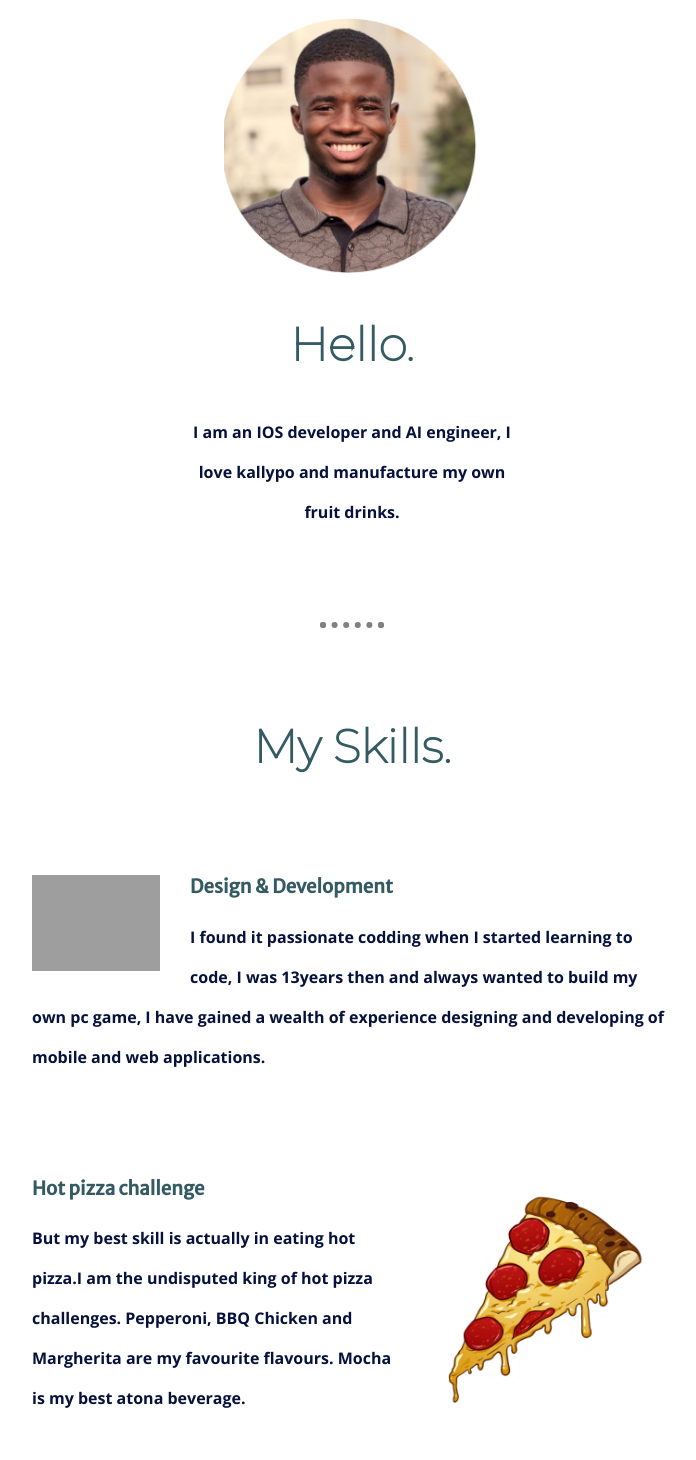
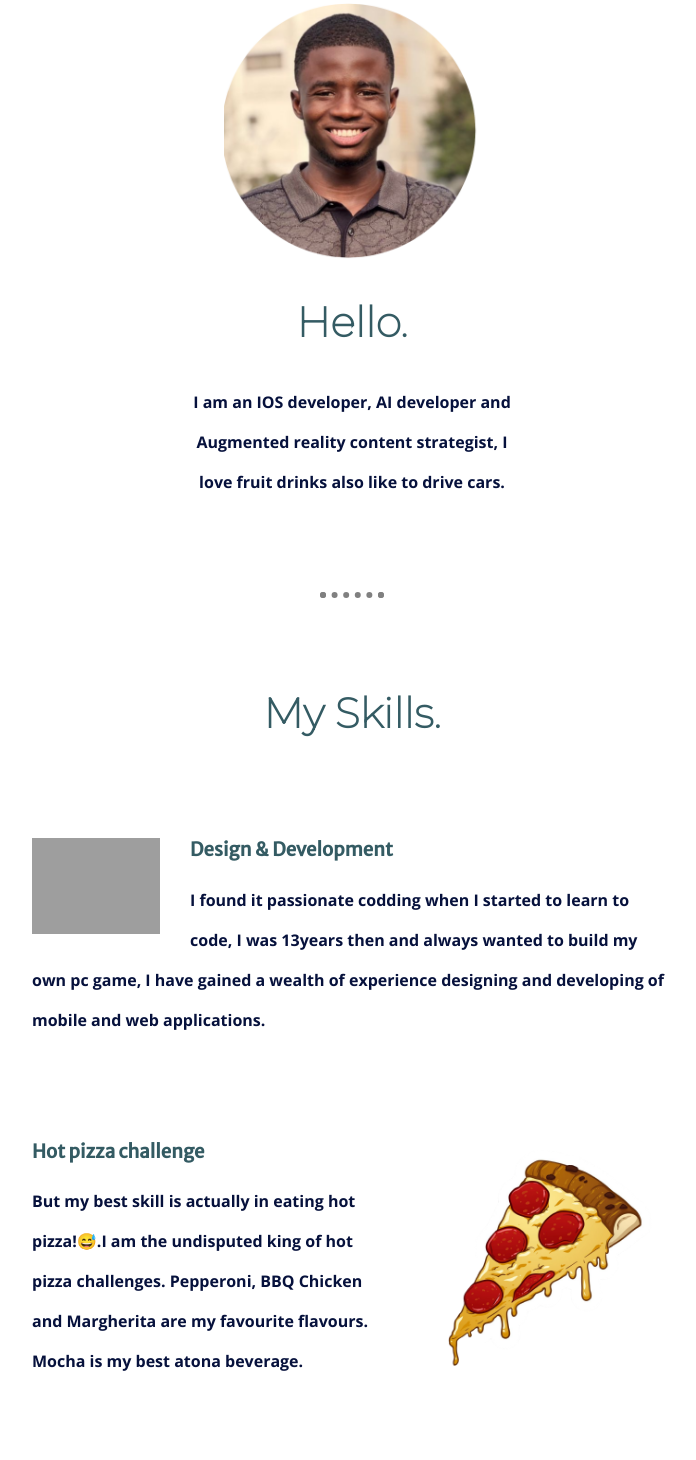
Before and after one commit to DyeDrake/DCIT-101-Static-Website, a plain HTML site: page index.html in a window 1280 px wide. Shown: the part 1260-2720 px from the top of the page, without its empty margins (288-984 px from the left). Drawn offline with nearby package versions, Linux system fonts and the light colour scheme; grey boxes are pictures that could not be loaded.

Commit message:
Imoji added and changes made to about me in index

```diff
--- a/css/styles.css
+++ b/css/styles.css
@@ -17,7 +17,7 @@ h1  {
 }
 h2  {
     color:#345B63;
-    font-size: 2.9rem;
+    font-size: 2.6rem;
     font-family: 'Montserrat', sans-serif;
 }
 h3  {
--- a/index.html
+++ b/index.html
@@ -28,7 +28,7 @@
     <div class="profile">
       <img class="profile-img" src="images/Clifford_pfp.png" alt="Anim's-profile img">
       <h2>Hello.</h2>
-      <p class="hello-intro">I am an IOS developer and AI engineer, I love kallypo and manufacture my own fruit drinks.</p>
+      <p class="hello-intro">I am an IOS developer, AI developer and Augmented reality content strategist, I love fruit drinks also like to drive cars.</p>
     </div>
 
     <hr>
@@ -38,13 +38,13 @@
       <div class="skill-row">
         <img class="giphy_img" src="https://media0.giphy.com/media/oywAAgve575b0CQvmK/giphy.gif?cid=ecf05e47v5cj3anxw6e8h0ida2su8c8sp5qkmtsj4jwennbq&rid=giphy.gif&ct=g" alt="">
         <h3>Design & Development</h3>
-        <p class="dd-caption">I found it passionate codding when I started learning to code, I was 13years then and always wanted to build my own pc game, I have gained a wealth of experience designing and developing of mobile and web applications.
+        <p class="dd-caption">I found it passionate codding when I started to learn to code, I was 13years then and always wanted to build my own pc game, I have gained a wealth of experience designing and developing of mobile and web applications.
 </p>
       </div>
         <div class="skill-row">
           <img class="pepper_img" src="images/pizza.png" alt="pizza-image">
           <h3>Hot pizza challenge</h3>
-          <p class="pizza-talks">But my best skill is actually in eating hot pizza.I am the undisputed king of hot pizza challenges. Pepperoni, BBQ Chicken and Margherita are my favourite flavours. Mocha is my best atona beverage.</p>
+          <p class="pizza-talks">But my best skill is actually in eating hot pizza!😅.I am the undisputed king of hot pizza challenges. Pepperoni, BBQ Chicken and Margherita are my favourite flavours. Mocha is my best atona beverage.</p>
         </div>
     </div>
 
```
